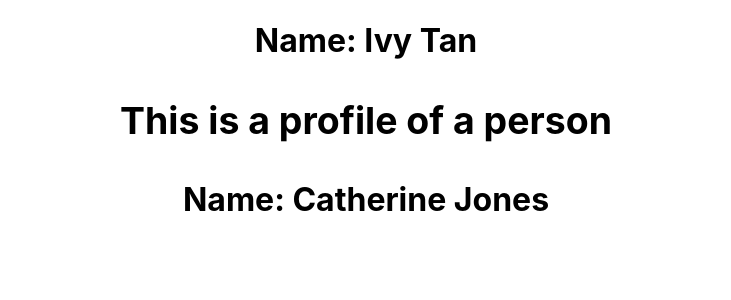
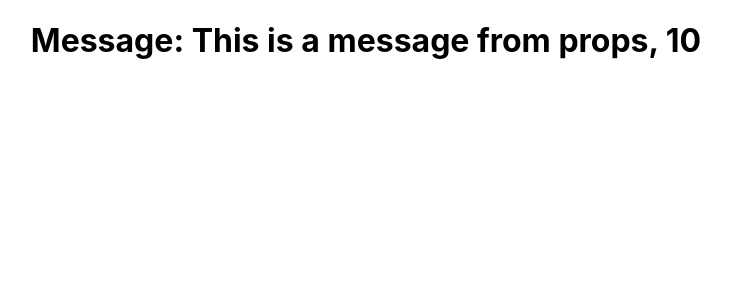
Before and after one commit to IvyTan29/IvyTan29.github.io, a React (Create React App) app in the folder tutorial/: page / in a window 1280 px wide. Shown: the top 300 px of the page, without its empty margins (274-1005 px from the left). Built offline with nearby package versions, Linux system fonts and the light colour scheme.

Commit message:
props in class component

```diff
--- a/tutorial/src/App.js
+++ b/tutorial/src/App.js
@@ -7,10 +7,7 @@ import Profile from './components/Profile';
 function App() {
     return (
         <div className="App">
-            <Profile name="Ivy" lastname="Tan">
-              <h3>This is a profile of a person</h3>
-            </Profile>
-            <Profile name="Catherine" lastname="Jones" />
+            <Message messagecode="10" messagecontent="This is a message from props"/>
         </div>
     );
 }
--- a/tutorial/src/components/Message.js
+++ b/tutorial/src/components/Message.js
@@ -3,7 +3,7 @@ import { Component } from 'react';
 
 class Message extends Component {
     render() {
-        return <h1>This is a class component</h1>;
+        return <h1>Message: {this.props.messagecontent}, {this.props.messagecode}</h1>;
     }
 }
 
```
